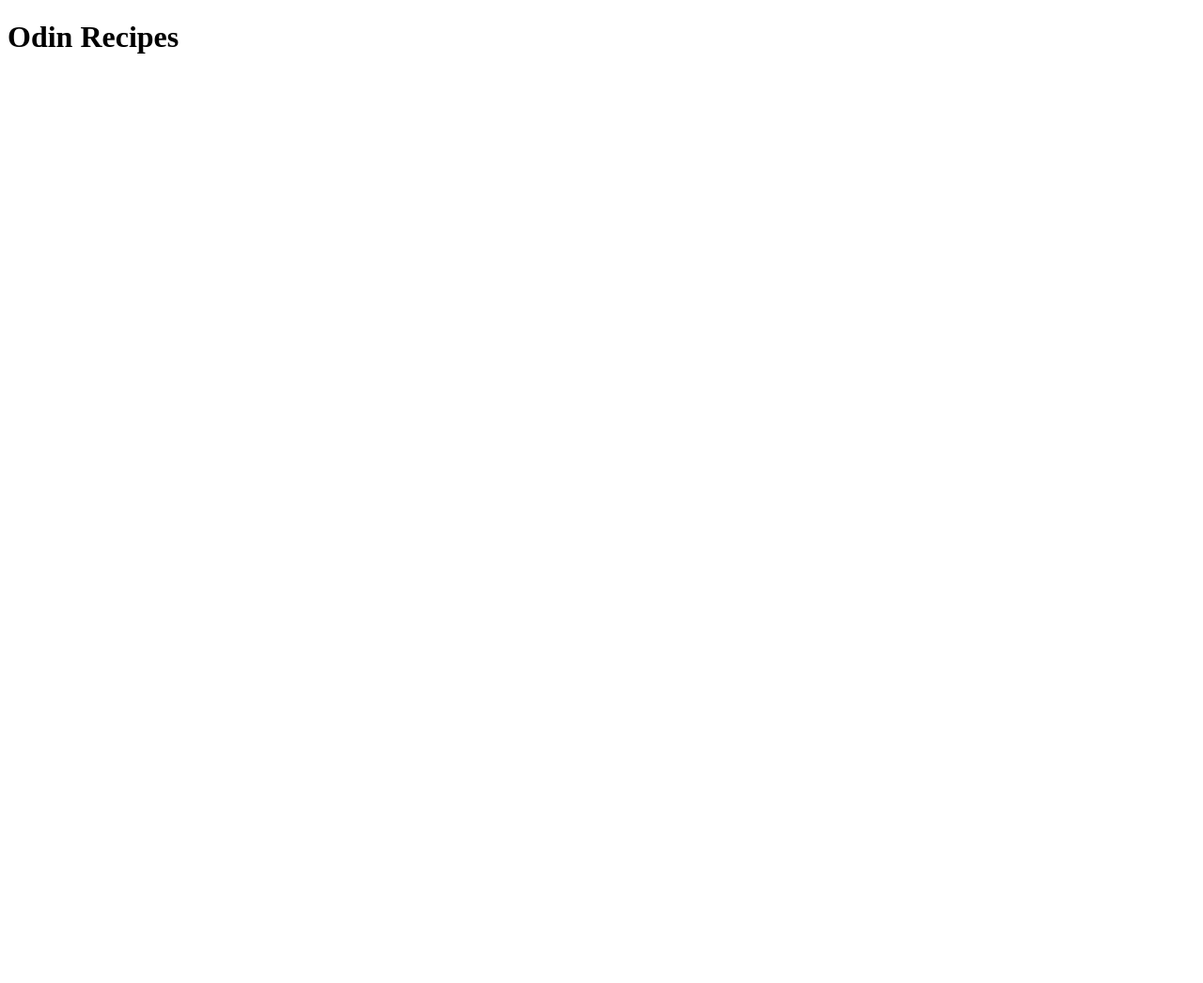
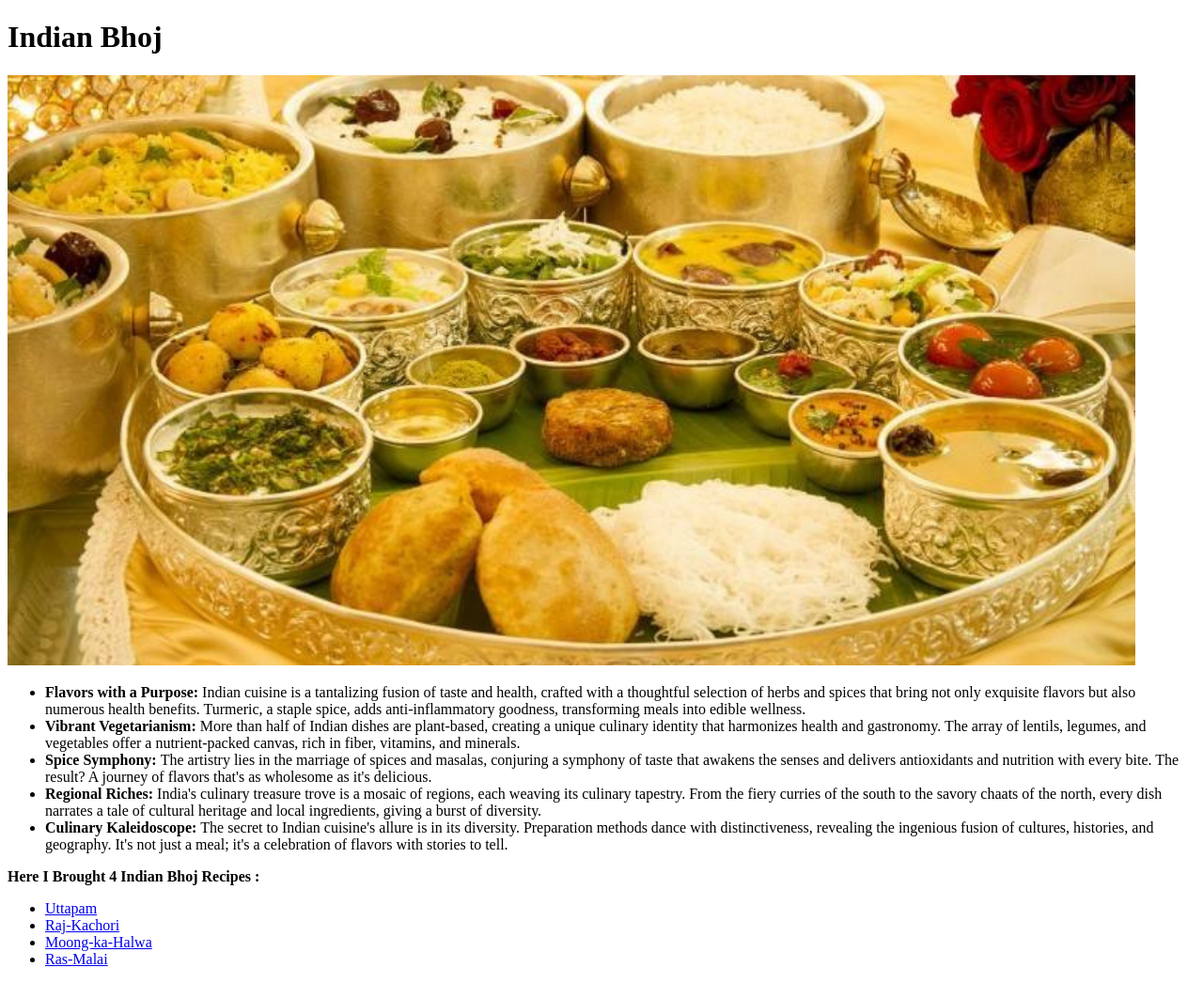
Before and after one commit to 0xSaurabhSharma/odin-recipes, a plain HTML site: page index.html in a window 1280 px wide. Shown: the whole page at 94% size. Before the commit the page ends 800 px from the top, so only its background shows below. Drawn offline with Linux system fonts and the light colour scheme.

Commit message:
Update index.html

```diff
--- a/index.html
+++ b/index.html
@@ -3,9 +3,24 @@
 <head>
     <meta charset="UTF-8">
     <meta name="viewport" content="width=device-width, initial-scale=1.0">
-    <title>Odin Recipes</title>
+    <title>Odin Recipes - Indian Bhoj</title>
 </head>
 <body>
-    <h1>Odin Recipes</h1>
+    <h1>Indian Bhoj</h1>
+    <img src="recipes/indian-bhoj.png" alt="indian-bhoj">
+<ul>
+    <li><strong>Flavors with a Purpose: </strong>Indian cuisine is a tantalizing fusion of taste and health, crafted with a thoughtful selection of herbs and spices that bring not only exquisite flavors but also numerous health benefits. Turmeric, a staple spice, adds anti-inflammatory goodness, transforming meals into edible wellness.</li>
+    <li><strong>Vibrant Vegetarianism: </strong>More than half of Indian dishes are plant-based, creating a unique culinary identity that harmonizes health and gastronomy. The array of lentils, legumes, and vegetables offer a nutrient-packed canvas, rich in fiber, vitamins, and minerals.</li>
+    <li><strong>Spice Symphony: </strong>The artistry lies in the marriage of spices and masalas, conjuring a symphony of taste that awakens the senses and delivers antioxidants and nutrition with every bite. The result? A journey of flavors that's as wholesome as it's delicious.</li>
+    <li><strong>Regional Riches: </strong>India's culinary treasure trove is a mosaic of regions, each weaving its culinary tapestry. From the fiery curries of the south to the savory chaats of the north, every dish narrates a tale of cultural heritage and local ingredients, giving a burst of diversity.</li>
+    <li><strong>Culinary Kaleidoscope: </strong>The secret to Indian cuisine's allure is in its diversity. Preparation methods dance with distinctiveness, revealing the ingenious fusion of cultures, histories, and geography. It's not just a meal; it's a celebration of flavors with stories to tell.</li>
+</ul>
+<p><strong>Here I Brought 4 Indian Bhoj Recipes : </strong></p>
+    <ul>
+        <li><a href="recipes/uttapam.html">Uttapam</a></li>
+        <li><a href="recipes/raj-kachori.html">Raj-Kachori</a></li>
+        <li><a href="recipes/moong-ka-halawa.html">Moong-ka-Halwa</a></li>
+        <li><a href="recipes/ras-malai.html">Ras-Malai</a></li>
+    </ul>
 </body>
 </html>
```
